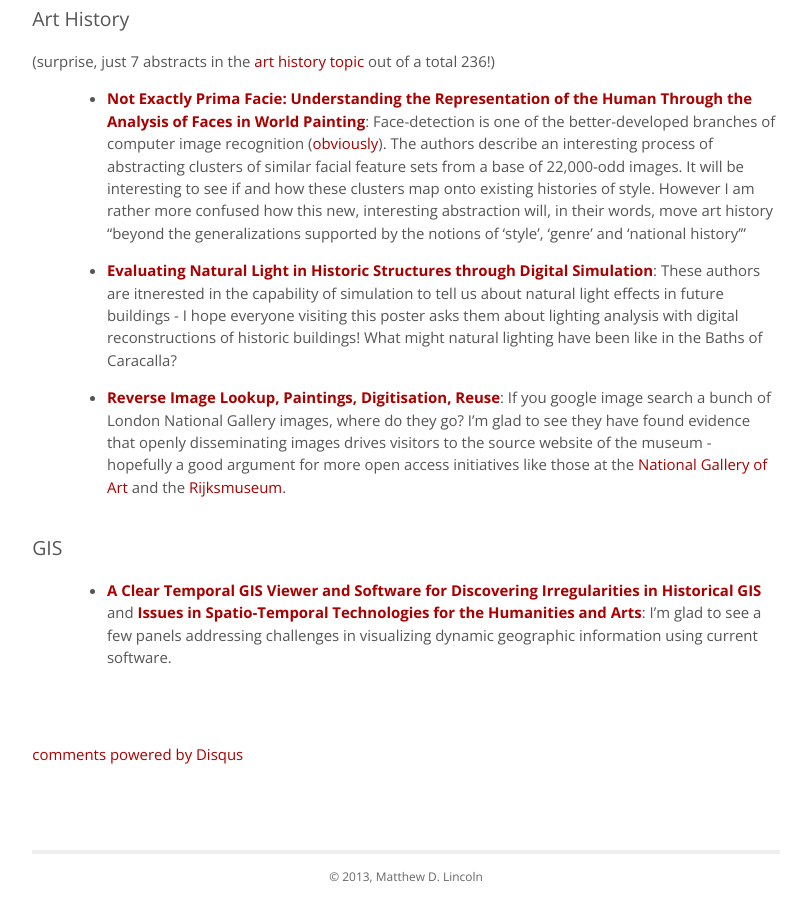
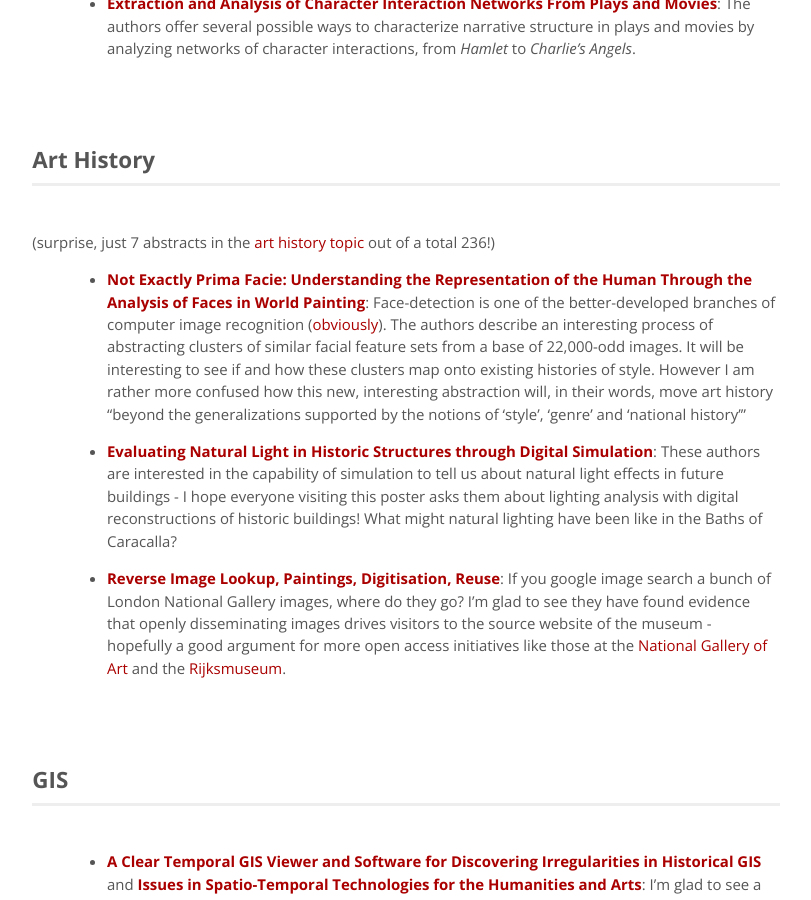
Before and after one commit to mdlincoln/mdlincoln.github.io, a Jekyll site: the page built from _posts/2013-07-11-dh2013-abstracts.md, in a window 1280 px wide and 900 px high, scrolled down 1144 px. Shown: the whole window, without its empty margins (234-1045 px from the left). Built offline with Jekyll 4.4.1, drawn with Linux system fonts in a browser that asks for light colours; comment, search, counter and statistics services are not loaded.

Commit message:
typo fix

```diff
--- a/_posts/2013-07-11-dh2013-abstracts.md
+++ b/_posts/2013-07-11-dh2013-abstracts.md
@@ -8,7 +8,7 @@ tags: DH2013, digital humanities, conferences
 
 The abstracts for Digital Humanities 2013 at the University of Nebraska, Lincoln [have been posted](http://dh2013.unl.edu/abstracts). Some standouts:
 
-## Network analysis
+# Network analysis
 
 - [**Six Degrees of Francis Bacon**](http://dh2013.unl.edu/abstracts/ab-417.html): Unsurprisingly, this fascinating project is making a showing at DH2013. Their abstract is a wonderfully concise explanation of the value of this project, and they describe very ambitious-sounding plans for eventually expanding their scope beyond the Dictionary of National Biogrpahy.
 
@@ -16,16 +16,16 @@ The abstracts for Digital Humanities 2013 at the University of Nebraska, Lincoln
 
 - [**Extraction and Analysis of Character Interaction Networks From Plays and Movies**](http://dh2013.unl.edu/abstracts/ab-251.html): The authors offer several possible ways to characterize narrative structure in plays and movies by analyzing networks of character interactions, from *Hamlet* to *Charlie's Angels*.
 
-## Art History
+# Art History
 
 (surprise, just 7 abstracts in the [art history topic](http://dh2013.unl.edu/abstracts/topic.html?q=topic:%22art%20history%7C%7Cart%20history%22) out of a total 236!)
 
 - [**Not Exactly Prima Facie: Understanding the Representation of the Human Through the Analysis of Faces in World Painting**](http://dh2013.unl.edu/abstracts/ab-206.html): Face-detection is one of the better-developed branches of computer image recognition ([obviously](http://www.facebook.com)). The authors describe an interesting process of abstracting clusters of similar facial feature sets from a base of 22,000-odd images. It will be interesting to see if and how these clusters map onto existing histories of style. However I am rather more confused how this new, interesting abstraction will, in their words, move art history "beyond the generalizations supported by the notions of 'style', 'genre' and 'national history'"
 
-- [**Evaluating Natural Light in Historic Structures through Digital Simulation**](http://dh2013.unl.edu/abstracts/ab-127.html): These authors are itnerested in the capability of simulation to tell us about natural light effects in future buildings - I hope everyone visiting this poster asks them about lighting analysis with digital reconstructions of historic buildings! What might natural lighting have been like in the Baths of Caracalla?
+- [**Evaluating Natural Light in Historic Structures through Digital Simulation**](http://dh2013.unl.edu/abstracts/ab-127.html): These authors are interested in the capability of simulation to tell us about natural light effects in future buildings - I hope everyone visiting this poster asks them about lighting analysis with digital reconstructions of historic buildings! What might natural lighting have been like in the Baths of Caracalla?
 
 - [**Reverse Image Lookup, Paintings, Digitisation, Reuse**](http://dh2013.unl.edu/abstracts/ab-243.html): If you google image search a bunch of London National Gallery images, where do they go? I'm glad to see they have found evidence that openly disseminating images drives visitors to the source website of the museum - hopefully a good argument for more open access initiatives like those at the [National Gallery of Art](http://images.nga.gov) and the [Rijksmuseum](https://www.rijksmuseum.nl/nl/rijksstudio).
 
-## GIS
+# GIS
 
 - [**A Clear Temporal GIS Viewer and Software for Discovering Irregularities in Historical GIS**](http://dh2013.unl.edu/abstracts/ab-133.html) and [**Issues in Spatio-Temporal Technologies for the Humanities and Arts**](http://dh2013.unl.edu/abstracts/ab-319.html): I'm glad to see a few panels addressing challenges in visualizing dynamic geographic information using current software.
```
